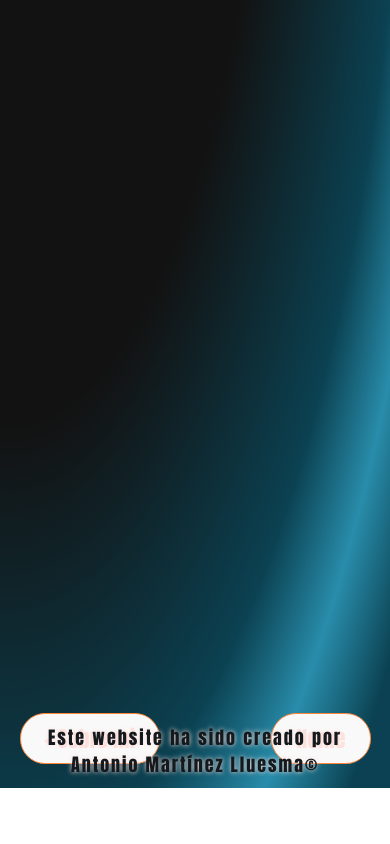
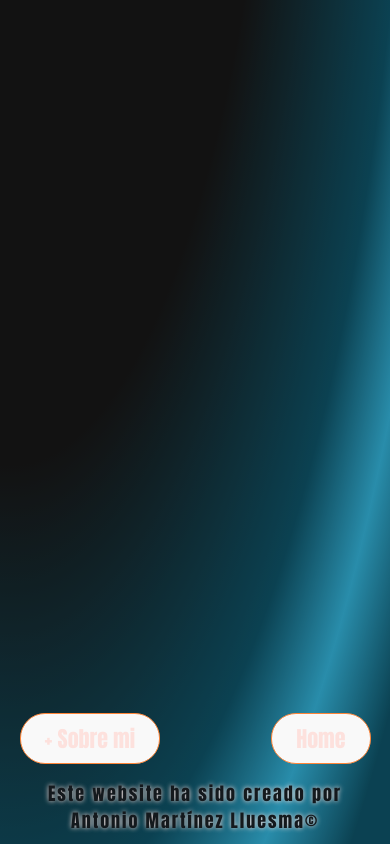
Before and after one commit to tonimtnz/Portafolio, a React (Vite) app: page /me in a window 390 px wide. Shown: the part 458-1302 px from the top of the page. Before the commit the page ends 1246 px from the top, so only its background shows below. Built offline with nearby package versions, Linux system fonts and the light colour scheme.

Commit message:
ya van las rutas y responsive del footer

```diff
--- a/src/App.css
+++ b/src/App.css
@@ -437,7 +437,12 @@
       align-items: start;
     }
   }
-
+  .da-footah{
+    max-height: 400px;
+  }
+  .ftr-dad{
+    padding: 1.5rem 0 5rem 0;
+  }
 }
 @media (max-width: 500px){
   .header-left{
```
